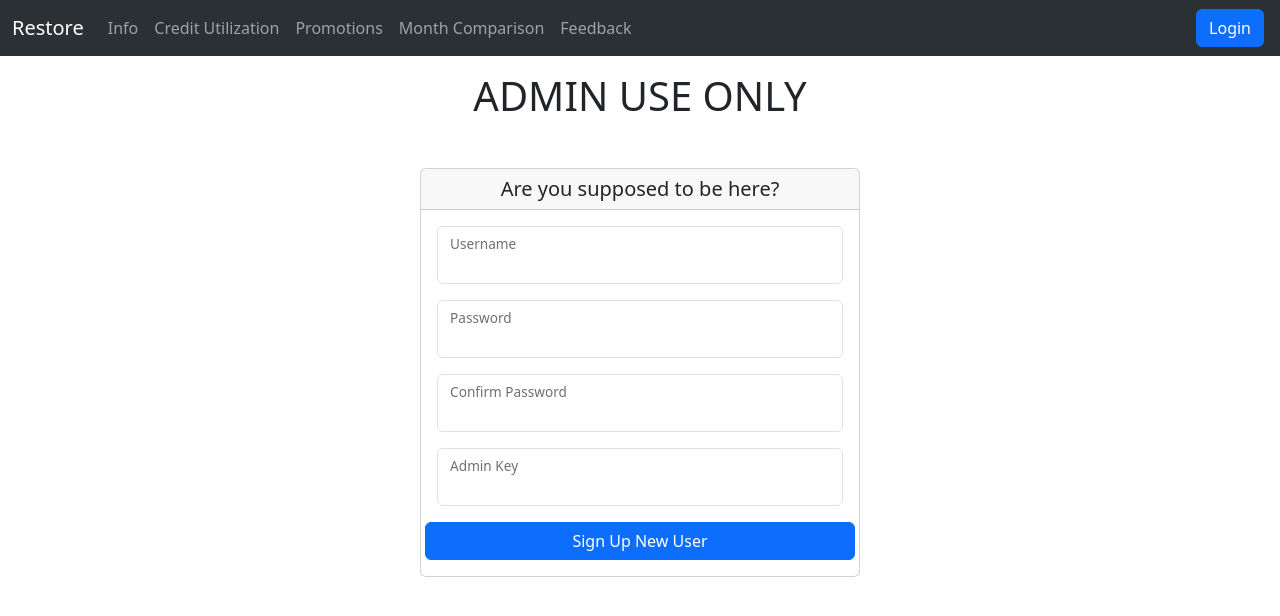
After one commit to JReese2018/Restore_Data, a Flask app: page /sign-up in a window 1280 px wide. The commit adds this page. Shown: the top 616 px of the page. Run offline with Flask 3, Linux system fonts and the light colour scheme; some libraries are stand-ins or nearby versions.

Commit message:
Added authehntication // updated models // started utilization

```diff
--- a/website/app/website/auth.py
+++ b/website/app/website/auth.py
@@ -15,13 +15,14 @@ def login():
         username = request.form.get('username')
         password = request.form.get('password')
 
-        user = User.query.filter_by(email=username).first()
+        user = User.query.filter_by(username=username).first()
+        ## Not going to encrypt the passwords because data will not be saved onto the site
+        ## Will need to encrypt if that decision is changed in the future
         if user:
             if check_password_hash(user.password, password):
                 flash('Logged in successfully!', category='successs')
                 login_user(user, remember=True)
-                ## Need to change the below line to correspond with "Home Page"
-                return redirect(url_for('views.base'))
+                return redirect(url_for('views.home'))
             else:
                 flash('Incorrect password, try again.', category='error')
         else:
@@ -42,32 +43,29 @@ def logout():
 @auth.route('/sign-up', methods=['GET', 'POST'])
 def sign_up():
     if request.method == 'POST':
-        first_name = request.form.get('firstName')
-        last_name = request.form.get('lastName')
         username = request.form.get('username')
         password1 = request.form.get('password1')
         password2 = request.form.get('password2')
+        admin_key = request.form.get('admin_key')
 
         # Requirements can be changed to your liking
 
-        user = User.query.filter_by(email=username).first()
+        user = User.query.filter_by(username=username).first()
         if user:
-            flash('Email already exists', category='error')
-        elif len(last_name) < 2:
-            flash('Are you sure that is your name? It might be longer.', category='error')
-        elif len(username) < 5:
-            flash('Please enter a valid username.', category='error')
+            flash('Username already exists', category='error')
         elif len(password1) < 7:
             flash('Your password must be at least 8 characters', category='error')
         elif password1 != password2:
             flash('Your passwords do not match!', category='error')
+        elif admin_key != 1459:
+            flash('Admin Key is incorrect', category='error')
         else:
-            new_user =User(username=username, first_name=first_name, last_name=last_name, password=generate_password_hash(password1, method='sha256'))
+            new_user =User(username=username, password=generate_password_hash(password1, method='pbkdf2:sha256'))
             db.session.add(new_user)
             db.session.commit()
             login_user(new_user, remember=True)
             flash('Account created!', category='success')
-            return redirect(url_for('views.today'))
+            return redirect(url_for('views.home'))
 
 
     return render_template("signup.html", user=current_user)
--- a/website/app/website/static/styles.css
+++ b/website/app/website/static/styles.css
@@ -1,3 +1,9 @@
+#signupCard{
+    width: 35%;
+    margin-left: auto;
+    margin-right: auto;
+}
+
 #home_page_button{
     width: 400px;
     cursor: pointer;
--- a/website/app/website/templates/base.html
+++ b/website/app/website/templates/base.html
@@ -37,7 +37,7 @@
             <a class="nav-link" aria-current="page" href="/info" style="text-align: center">Info</a>
           </li>
           <li class="nav-item">
-            <a class="nav-link" href="/credit-balance" style="text-align: center">Credit Balance</a>
+            <a class="nav-link" href="/credit-utilization" style="text-align: center">Credit Utilization</a>
           </li>
           <li class="nav-item">
             <a class="nav-link" href="/promotions" style="text-align: center">Promotions</a>
@@ -49,7 +49,7 @@
             <a class="nav-link" href="/feedback" style="text-align: center">Feedback</a>
           </li>
         </ul>
-        <div class="row" id="loginButton">
+        <div class="row me-1" id="loginButton">
           <a href="/logout" class="btn btn-primary" role="button" id="login">Logout</a>
         </div>
       </div>
@@ -67,7 +67,7 @@
             <a class="nav-link" aria-current="page" href="/info" style="text-align: center">Info</a>
           </li>
           <li class="nav-item">
-            <a class="nav-link" href="/credit-balance" style="text-align: center">Credit Balance</a>
+            <a class="nav-link" href="/credit-utilization" style="text-align: center">Credit Utilization</a>
           </li>
           <li class="nav-item">
             <a class="nav-link" href="/promotions" style="text-align: center">Promotions</a>
@@ -79,8 +79,8 @@
             <a class="nav-link" href="/feedback" style="text-align: center">Feedback</a>
           </li>
         </ul>
-        <div class="row" id="loginButton">
-          <a href="/logout" class="btn btn-primary" role="button" id="login">Logout</a>
+        <div class="row me-1" id="loginButton">
+          <a href="/login" class="btn btn-primary" role="button" id="login">Login</a>
         </div>
       </div>
     </div>
--- a/website/app/website/templates/feedback.html
+++ b/website/app/website/templates/feedback.html
@@ -1,7 +1,7 @@
 <!--Add Nav Bar-->
 {% extends "base.html"%}
 <!--Change Title of Page-->
-{% block title %}Feedback • Wardrobe Optimizer{% endblock %}
+{% block title %}Feedback{% endblock %}
 <!--Add Content-->
 {%block content%}
 
--- a/website/app/website/templates/home.html
+++ b/website/app/website/templates/home.html
@@ -8,7 +8,7 @@
 <div class="container-fluid" style="text-align: center">
     <h3>Welcome! Let's Optimize and Find Insights in your Reports!</h3>
     <div>
-        <a class="btn btn-primary mt-2" href="/credit-balance" role="button" id="home_page_button">Client Credit Balance</a>
+        <a class="btn btn-primary mt-2" href="/credit-utilization" role="button" id="home_page_button">Client Utilization</a>
     </div>
     <div>
         <a class="btn btn-primary mt-2" href="/promotions" role="button" id="home_page_button">Promotions (3 for $50, $99 Base IV, etc)</a>
--- a/website/app/website/templates/login.html
+++ b/website/app/website/templates/login.html
@@ -1,7 +1,7 @@
 <!--Add Nav Bar-->
 {% extends "base.html"%}
 <!--Change Title of Page-->
-{% block title %}Login • Restore's Data Cleaner{% endblock %}
+{% block title %}Login{% endblock %}
 <!--Add Content-->
 {%block content%}
   <form method="POST">
@@ -12,7 +12,7 @@
             <div class="card-body">
                 <div class="form-floating mb-3">
                     <input type="text" class="form-control" id="username" name="username">
-                    <label for="email">Username</label>
+                    <label for="text">Username</label>
                 </div>
                 <div class="form-floating mb-3">
                     <input type="password" class="form-control" id="password" name="password">
@@ -27,6 +27,7 @@
     </div>
     <p><!--Space--></p>
     <p style="text-align: center">Please email jreese@restore.com for login information</p>
+  </form>
     {% endblock %}
     <script src="https://cdnjs.cloudflare.com/ajax/libs/font-awesome/6.2.0/js/all.min.js"
     integrity="sha512-naukR7I+Nk6gp7p5TMA4ycgfxaZBJ7MO5iC3Fp6ySQyKFHOGfpkSZkYVWV5R7u7cfAicxanwYQ5D1e17EfJcMA=="
--- /dev/null
+++ b/website/app/website/templates/signup.html
@@ -0,0 +1,35 @@
+<!--Add Nav Bar-->
+{% extends "base.html"%}
+<!--Change Title of Page-->
+{% block title %}ADMIN USE ONLY{% endblock %}
+<!--Add Content-->
+{%block content%}
+  <form method="POST">
+    <h1 style="text-align:center">ADMIN USE ONLY</h1>
+    <div class="container-fluid">
+        <div class="card mt-5" id="signupCard">
+            <h5 class="card-header" style="text-align: center;">Are you supposed to be here?</h5>
+            <div class="card-body">
+                <div class="form-floating mb-3">
+                    <input type="text" class="form-control" id="username" name="username">
+                    <label for="username">Username</label>
+                </div>
+                <div class="form-floating mb-3">
+                    <input type="password" class="form-control" id="password" name="password1">
+                    <label for="password1">Password</label>
+                </div>
+                <div class="form-floating mb-3">
+                    <input type="password" class="form-control" id="password" name="password2">
+                    <label for="password2">Confirm Password</label>
+                </div>
+                <div class="form-floating mb-3">
+                    <input type="password" class="form-control" id="admin_key" name="admin_key">
+                    <label for="admin_key">Admin Key</label>
+                </div>
+            <div class="row">
+                <button type="submit" class="btn btn-primary" id="login">Sign Up New User</button>
+                </div>
+            </div>
+        </div>
+    </div>
+    {% endblock %}
```
Also changed, not shown: website/app/website/models.py (+8 -2 lines), website/app/website/templates/credit_balance.html (deleted, +0 -8 lines), website/app/website/templates/credit_utilization.html (added, +40 -0 lines), website/app/website/views.py (+10 -5 lines).
